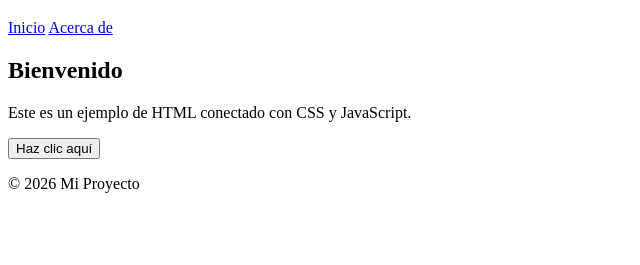
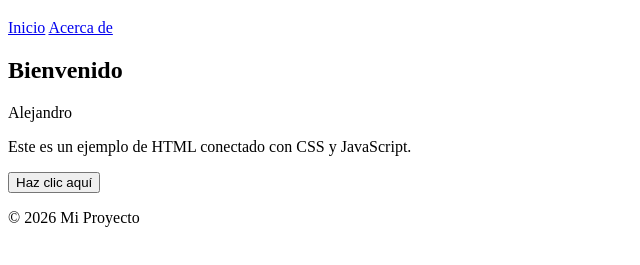
Before and after one commit to VictorBejarano/classe_git_canada, a plain HTML site: page index.html in a window 1280 px wide. Shown: the part 61-326 px from the top of the page, without its empty margins (0-640 px from the left). Drawn offline with Linux system fonts and the light colour scheme.

Commit message:
Wellcome alejo

```diff
--- a/index.html
+++ b/index.html
@@ -18,6 +18,7 @@
     <main id="inicio" class="home">
       <section class="card">
         <h2>Bienvenido</h2>
+        Alejandro
         <p id="mensaje">Este es un ejemplo de HTML conectado con CSS y JavaScript.</p>
         <button id="btn-accion" type="button">Haz clic aquí</button>
       </section>
```
